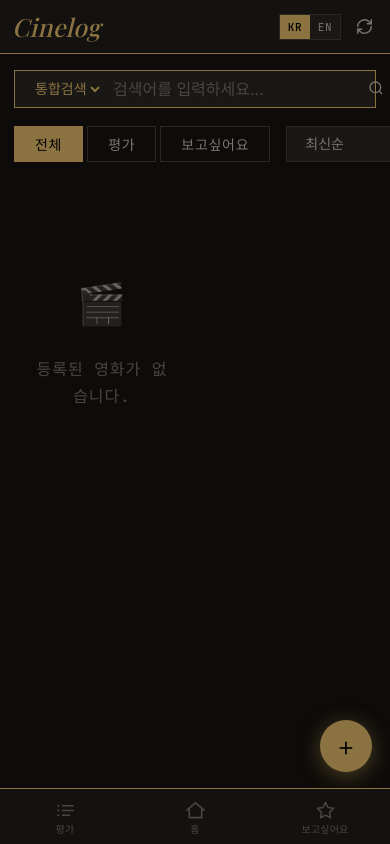
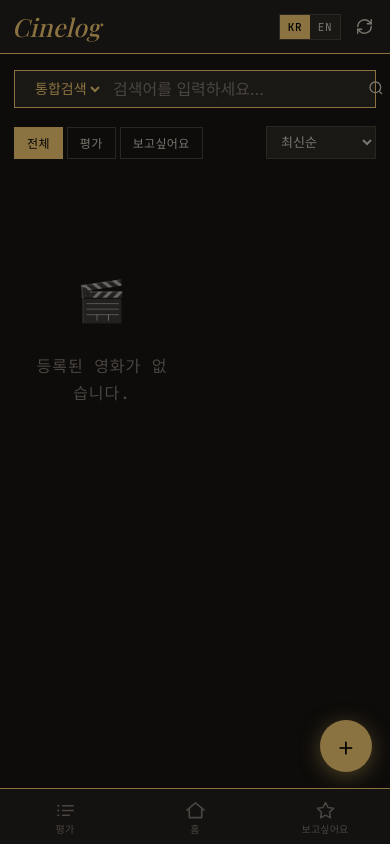
Before and after one commit to dayeonisme/personal-cinelog, a Flask app: page / in a window 390 px wide. Run offline with Flask 3, Linux system fonts and the light colour scheme; data that the repository does not hold is empty; some web fonts are replaced.

Commit message:
fix: 모바일 가로 오버플로 제거 (위아래 스크롤만)
필터칩+정렬(sort-select 119px)이 한 줄에 안 들어가 가로 스크롤/드래그 발생
(review 페이지에서 444px까지 넘침). 수정:
- html/body/main/page overflow-x:hidden + max-width:100% — 가로 드래그 차단
- toolbar/filter-group flex-wrap:wrap — 넘치면 줄바꿈
- 필터칩 padding 7px20px→6px12px, font 14→12px, sort-select 축소
검증: home/review/watchlist 모두 scrollWidth=viewport(393), 넘침 0.

Co-Authored-By: Claude Opus 4.8 <noreply@anthropic.com>

```diff
--- a/static/css/style.css
+++ b/static/css/style.css
@@ -1076,9 +1076,16 @@ img { display: block; }
   .movie-card-overlay-rating { font-size: 11px; margin-top: 3px; }
   .movie-card-overlay-rating .star-disp { font-size: 11px; }
 
-  /* 검색/필터: 줄바꿈 방지 + 가로 스크롤 */
+  /* 가로 드래그(오버플로) 차단 — 위아래 스크롤만 */
+  html, body { overflow-x: hidden; max-width: 100%; }
+  .main-content, .page { max-width: 100%; overflow-x: hidden; }
+
+  /* 검색/필터: 화면 폭에 맞게 축소 + 넘치면 줄바꿈 */
   .movie-search-box { gap: 8px; }
-  .filter-btn { white-space: nowrap; flex: 0 0 auto; }
+  .toolbar { flex-wrap: wrap; gap: 8px; }
+  .filter-group { flex-wrap: wrap; gap: 4px; min-width: 0; }
+  .filter-btn { white-space: nowrap; padding: 6px 12px; font-size: 12px; letter-spacing: 0.03em; }
+  .sort-select { padding: 6px 10px; font-size: 13px; margin-left: auto; }
   /* iOS 입력 포커스 시 자동 확대 방지(16px+) */
   input, select, textarea { font-size: 16px; }
 
--- a/templates/index.html
+++ b/templates/index.html
@@ -4,7 +4,7 @@
 <meta charset="UTF-8">
 <meta name="viewport" content="width=device-width, initial-scale=1.0">
 <title>Cinelog</title>
-<link rel="stylesheet" href="/static/css/style.css?v=20260621-tabbar">
+<link rel="stylesheet" href="/static/css/style.css?v=20260621-nox">
 <script defer src="/static/vendor/marked.min.js?v=15.0.12"></script>
 </head>
 <body>
@@ -349,6 +349,6 @@
   </div>
 </div>
 
-<script defer src="/static/js/app.js?v=20260621-tabbar"></script>
+<script defer src="/static/js/app.js?v=20260621-nox"></script>
 </body>
 </html>
```
